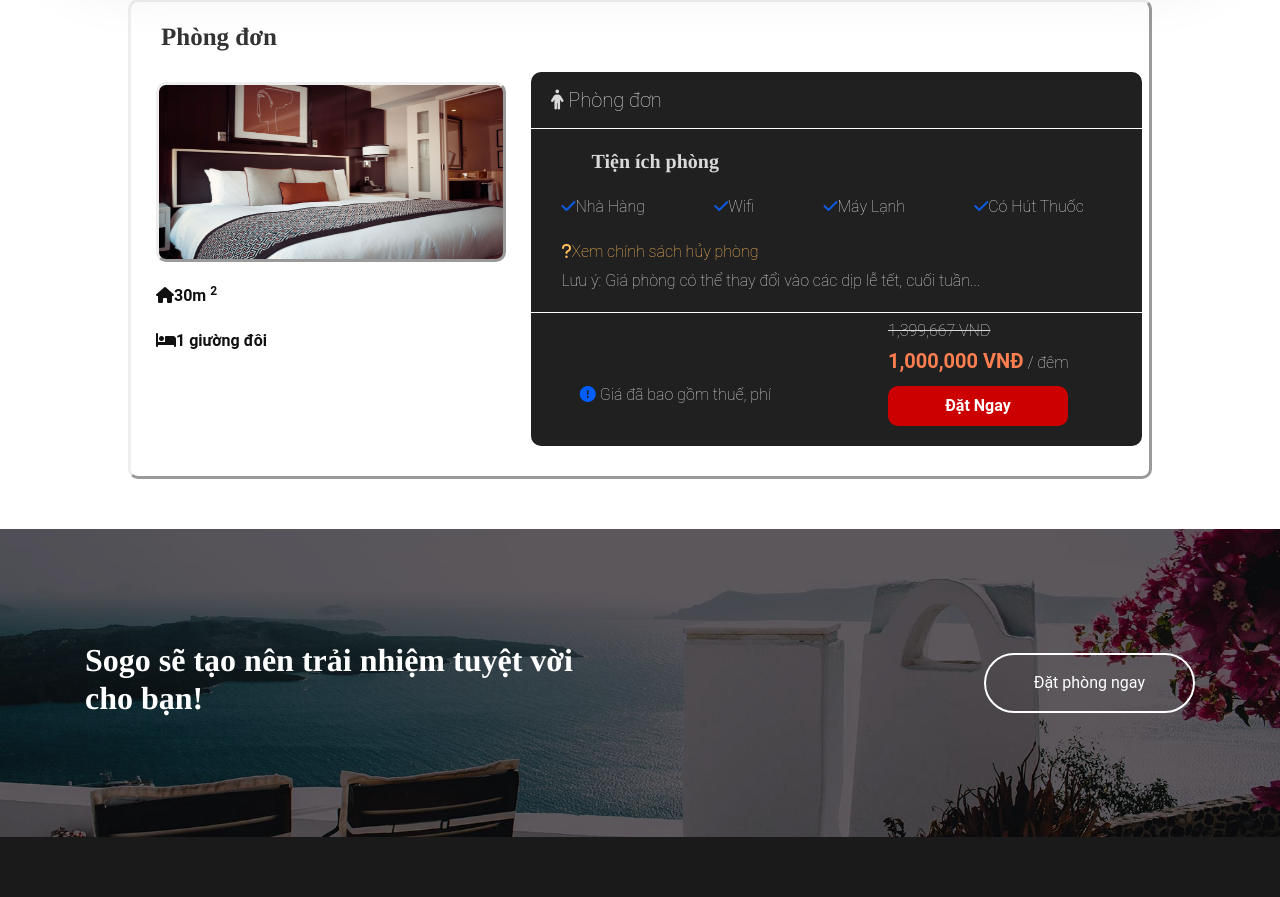
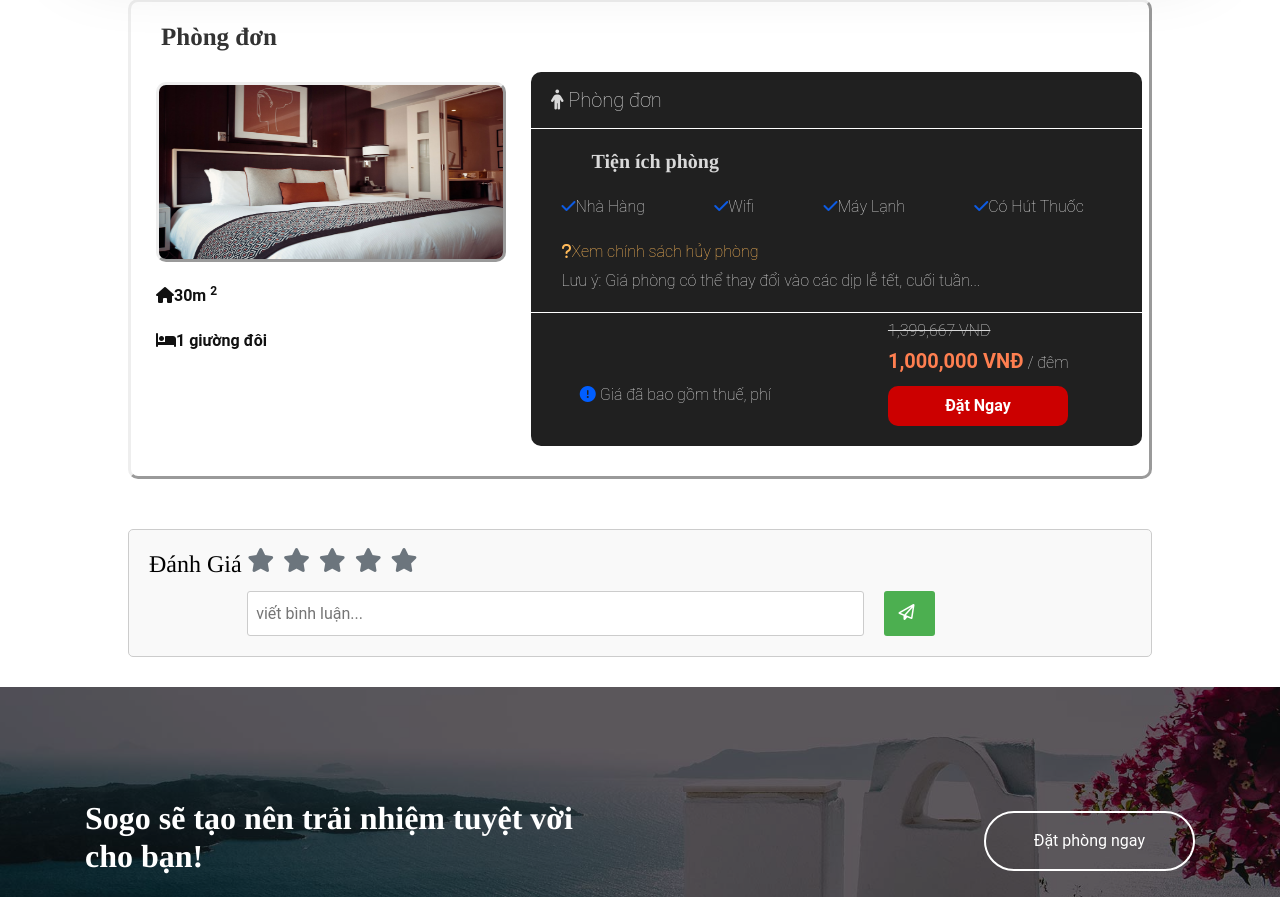
Before and after one commit to Synguyen7504/Nhom12, a PHP site: page /index.php?act=product&maKhachSan=1&maLoai=1 in a window 1280 px wide. Shown: the part 2710-3607 px from the top of the page. Run offline with PHP 8.4, Linux system fonts and the light colour scheme; data comes from the database, SQL or seed files in the repository; some web fonts are replaced.

Commit message:
binhluan

```diff
--- a/PDO/sanpham.php
+++ b/PDO/sanpham.php
@@ -61,3 +61,8 @@ function layLoaiAll()
     $rows = pdo_truyVanAll($sql);
     return $rows;
 }
+// bình luận sp
+function binhluan($sao, $nd, $idks){
+    $sql="INSERT INTO binhluan (so_sao, noi_dung, ma_khs) VALUES ('$sao', '$nd', '$idks')";
+    pdo_execute($sql);
+}
--- a/index.php
+++ b/index.php
@@ -34,6 +34,25 @@ if (isset($_GET['act'])) {
                 $rows = truyVanPhong($maKhachSan);
             }
             $row = truyVan1($maKhachSan);
+            //bình luận
+            $loi=[];
+            if (isset($_POST['subp'])) {
+                $rating=$_POST['rating'];
+                $noidung=$_POST['nd'];
+                if (empty($rating)) {
+                    $rating=0;
+                }
+                if (empty($noidung)) {
+                    $loi[]="Vui lòng nhập bình luận";
+                    goto thoi;
+                }
+                if (empty($loi)) {
+                    binhluan($rating, $noidung, $maKhachSan);
+                    $loi[]="Cảm ơn bạn đã đánh giá $rating sao";
+                }
+                thoi2:
+            }
+
             include 'layout/product.php';
             break;
         case 'card':
--- a/layout/product.php
+++ b/layout/product.php
@@ -208,10 +208,109 @@ foreach ($rows as $key => $value) {
 <?php
 }
 ?>
+<style>
+  .rating {
+      direction: rtl; /* Đặt hướng viết từ phải sang trái */
+    }
 
-<div class="cac_phon">
-  <div class="row">
+    .rating input {
+      display: none;
+    }
 
+    .rating label {
+      font-size: 24px;
+      cursor: pointer;
+    }
 
+    .rating label:hover,
+    .rating label:hover ~ label,
+    .rating input:checked ~ label {
+      color: gold;
+    }
+    /* //css form */
+    .binhluan {
+      width: 80%;
+    margin-left: 10%;
+    margin-top: 50px;
+    padding: 20px;
+    border: 1px solid #ccc;
+    border-radius: 5px;
+    background-color: #f9f9f9;
+    display: flex;
+    justify-content: flex-start;
+    margin-bottom: 30px;
+}
+    .binhluan h3 {
+  font-size: 1.5em;
+  margin-bottom: 15px;
+  width: 10%;
+}
+
+.binhluan form {
+  display: flex;
+  flex-direction: column;
+  width: 70%;
+  margin-top: -10px;
+}
+
+.binhluan input[type="radio"] {
+  display: none;
+}
+
+.binhluan label {
+  font-size: 24px;
+  cursor: pointer;
+  margin-right: 5px;
+}
+
+.binhluan input[type="text"] {
+  width: 100%;
+  height: 45px;
+  padding: 8px;
+  border: 1px solid #ccc;
+  border-radius: 3px;
+  margin-right: 20px;
+}
+.buton{
+  display: flex;
+}
+.binhluan button {
+  padding: 8px 15px;
+  background-color: #4caf50;
+  color: white;
+  border: none;
+  border-radius: 3px;
+  cursor: pointer;
+}
+
+.binhluan button i {
+  margin-right: 5px;
+}
+  </style>
+</head>
+<body>
+
+<div class="binhluan">
+  <h3>Đánh Giá</h3>
+  <?php
+                echo "<h4 class='loidn'>" . implode($loi) . "</h4>";
+                ?>
+  <form action="" method="post">
+  <div class="rating">
+  <input type="radio" id="star5" name="rating" value="5">
+  <label for="star5"><i class="fas fa-star"></i></label>
+  <input type="radio" id="star4" name="rating" value="4">
+  <label for="star4"><i class="fas fa-star"></i></label>
+  <input type="radio" id="star3" name="rating" value="3">
+  <label for="star3"><i class="fas fa-star"></i></label>
+  <input type="radio" id="star2" name="rating" value="2">
+  <label for="star2"><i class="fas fa-star"></i></label>
+  <input type="radio" id="star1" name="rating" value="1">
+  <label for="star1"><i class="fas fa-star"></i></label>
+</div>
+  <div class="buton">
+  <input type="text" placeholder="viết bình luận..." name="nd">
+  <button type="submit"  name="subp"><i class="fa-regular fa-paper-plane"></i></button>
   </div>
+</form>
 </div>
```
